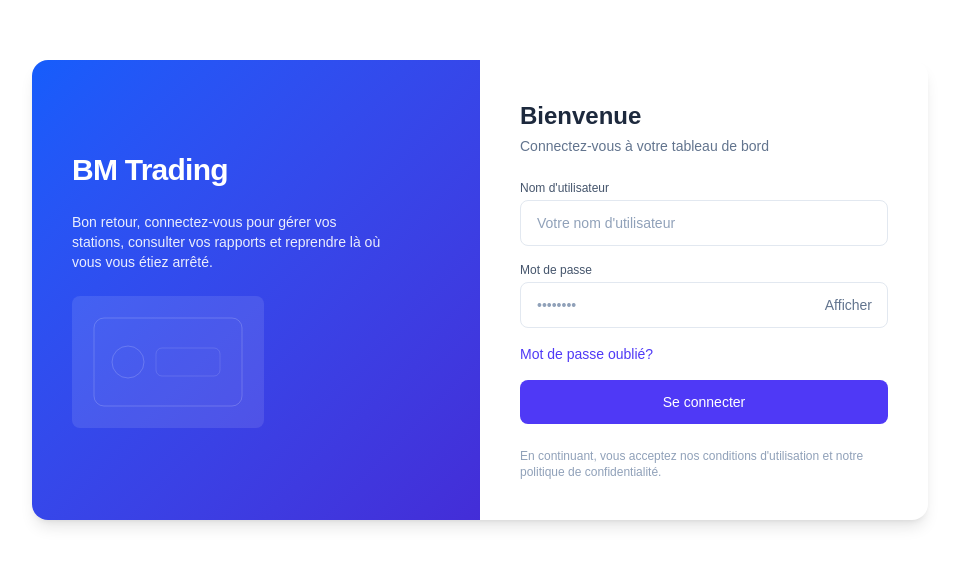
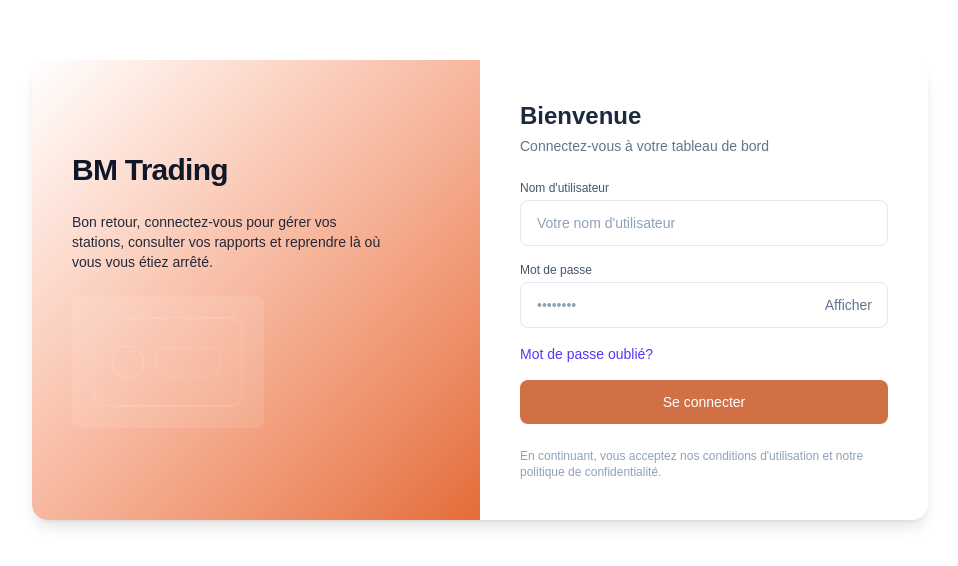
Before and after one commit to aibrahimnabil19/bm, a Next.js app: page / in a window 1280 px wide. Shown: the part 110-676 px from the top of the page, without its empty margins (160-1118 px from the left). Built offline with nearby package versions, Linux system fonts and the light colour scheme; no server answers.

Commit message:
style: update Login component styles for improved visual consistency

```diff
--- a/src/components/Login.jsx
+++ b/src/components/Login.jsx
@@ -68,7 +68,7 @@ export default function Login() {
       <section className="max-w-4xl w-full bg-white rounded-2xl shadow-lg overflow-hidden grid grid-cols-1 md:grid-cols-2">
 
         {/* Left: Illustration / brand */}
-        <div className="hidden md:flex flex-col items-start justify-center gap-6 p-10 bg-linear-to-br from-blue-600 to-indigo-700 text-white">
+        <div className="hidden md:flex flex-col items-start justify-center gap-6 p-10 bg-linear-to-br from-white to-[#e46c37] text-slate-900">
           <div className="text-3xl font-semibold tracking-tight">BM Trading</div>
           <p className="text-sm opacity-90 max-w-xs">Bon retour, connectez-vous pour gérer vos stations, consulter vos rapports et reprendre là où vous vous étiez arrêté.</p>
 
@@ -140,7 +140,7 @@ export default function Login() {
               <button
                 type="submit"
                 disabled={loading}
-                className="w-full inline-flex items-center justify-center rounded-lg bg-indigo-600 text-white px-4 py-3 text-sm font-medium hover:bg-indigo-700 focus:outline-none focus:ring-2 focus:ring-indigo-400 transition disabled:opacity-60"
+                className="w-full inline-flex items-center justify-center rounded-lg bg-[#d27045] text-white px-4 py-3 text-sm font-medium hover:bg-[#e46c37] focus:outline-none focus:ring-2 focus:ring-indigo-400 transition disabled:opacity-60"
               >
                 {loading ? 'Connexion...' : 'Se connecter'}
               </button>
```
